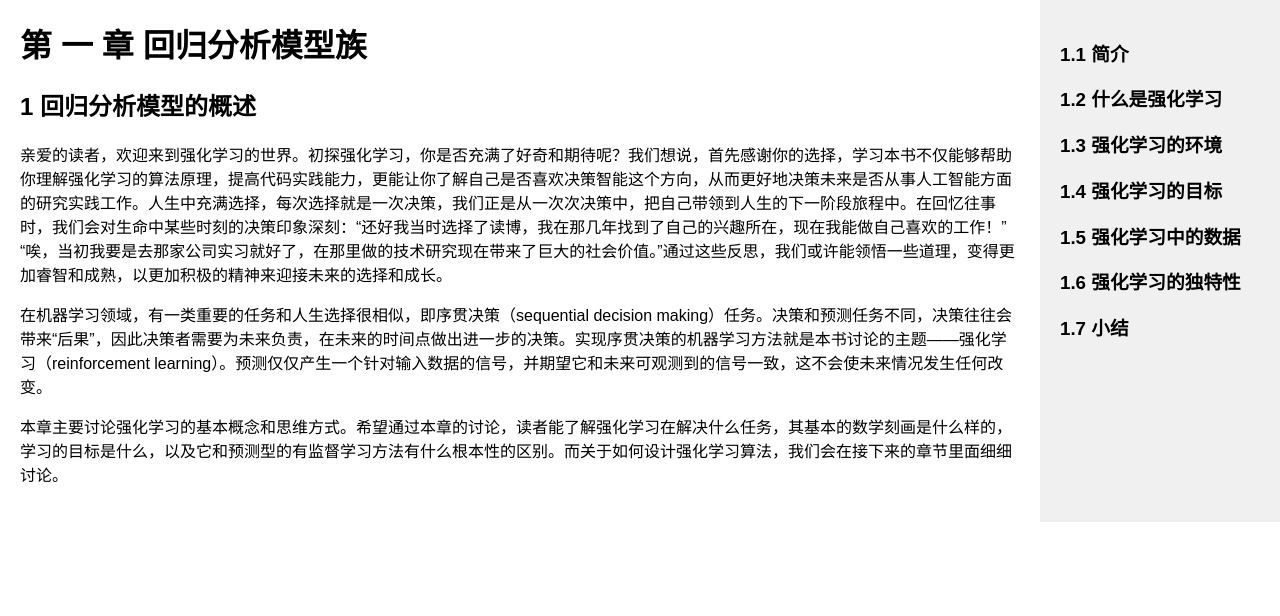
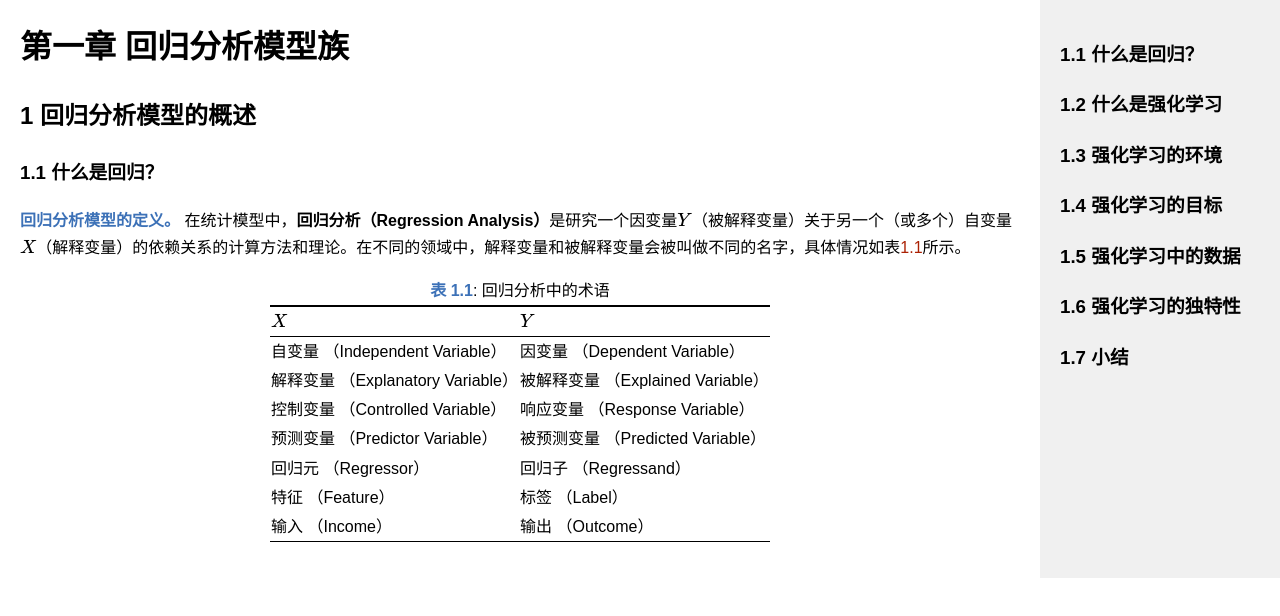
Before and after one commit to 21231114/data-mining, a plain HTML site: page static/chapter_1_section_1.html in a window 1280 px wide. Drawn offline with nearby package versions, Linux system fonts and the light colour scheme.

Commit message:
Add files via upload

```diff
--- a/static/chapter_1_section_1.html
+++ b/static/chapter_1_section_1.html
@@ -4,11 +4,24 @@
     <meta charset="UTF-8">
     <meta name="viewport" content="width=device-width, initial-scale=1.0">
     <title>回归分析模型族</title>
+    <!-- <script type="text/javascript" async src="https://cdn.jsdelivr.net/npm/mathjax@3/es5/tex-mml-chtml.js"></script>
+    <script>
+      document.addEventListener("DOMContentLoaded", function () {
+        MathJax.typesetPromise();
+      });
+    </script> -->
+    <script>MathJax = {tex: {inlineMath: [['$', '$'],['$$', '$$'], ['\\(', '\\)']]}}</script>
+    <script id="MathJax-script" async src="https://cdn.jsdelivr.net/npm/mathjax@3/es5/tex-chtml.js"></script>
     <style>
         body {
             display: flex;
             font-family: Arial, sans-serif;
             margin: 0; /* 去掉默认边距 */
+            line-height: 1.7;
+        }
+        a {
+            text-decoration: none;
+            color: inherit;
         }
         .content {
             flex: 5;
@@ -26,19 +39,52 @@
             display: flex; /* 确保内容和边栏在同一行 */
             width: 100%; /* 使其占满整个宽度 */
         }
+        .define-text {
+            font-weight: bold;
+            color: rgb(60, 113, 183);
+        }
     </style>
 </head>
 <body>
     <div class="integrity">
         <div class="content">
-            <h1>第 一 章 回归分析模型族</h1>
-            <h2>1 回归分析模型的概述</h2>
-            <p>亲爱的读者，欢迎来到强化学习的世界。初探强化学习，你是否充满了好奇和期待呢？我们想说，首先感谢你的选择，学习本书不仅能够帮助你理解强化学习的算法原理，提高代码实践能力，更能让你了解自己是否喜欢决策智能这个方向，从而更好地决策未来是否从事人工智能方面的研究实践工作。人生中充满选择，每次选择就是一次决策，我们正是从一次次决策中，把自己带领到人生的下一阶段旅程中。在回忆往事时，我们会对生命中某些时刻的决策印象深刻：“还好我当时选择了读博，我在那几年找到了自己的兴趣所在，现在我能做自己喜欢的工作！”“唉，当初我要是去那家公司实习就好了，在那里做的技术研究现在带来了巨大的社会价值。”通过这些反思，我们或许能领悟一些道理，变得更加睿智和成熟，以更加积极的精神来迎接未来的选择和成长。</p>
-            <p>在机器学习领域，有一类重要的任务和人生选择很相似，即序贯决策（sequential decision making）任务。决策和预测任务不同，决策往往会带来“后果”，因此决策者需要为未来负责，在未来的时间点做出进一步的决策。实现序贯决策的机器学习方法就是本书讨论的主题——强化学习（reinforcement learning）。预测仅仅产生一个针对输入数据的信号，并期望它和未来可观测到的信号一致，这不会使未来情况发生任何改变。</p>
-            <p>本章主要讨论强化学习的基本概念和思维方式。希望通过本章的讨论，读者能了解强化学习在解决什么任务，其基本的数学刻画是什么样的，学习的目标是什么，以及它和预测型的有监督学习方法有什么根本性的区别。而关于如何设计强化学习算法，我们会在接下来的章节里面细细讨论。</p>
+            <h1>第一章 回归分析模型族</h1>
+            <h2 id="part1">1 回归分析模型的概述</h2>
+            <h3>1.1 什么是回归？</h3>
+            <p><b class="define-text">回归分析模型的定义。 </b>在统计模型中，<b>回归分析（Regression Analysis）</b>是研究一个因变量$Y$（被解释变量）关于另一个（或多个）自变量$X$（解释变量）的依赖关系的计算方法和理论。在不同的领域中，解释变量和被解释变量会被叫做不同的名字，具体情况如<a href="#tab1">表<span style="color:rgb(171, 33, 4);">1.1</span>所示。</a></p>
+
+            <table id="tab1" style="border-collapse:collapse; width:50%; text-align: left; margin: 0 auto;">
+                <caption><span class="define-text">表 1.1</span>: 回归分析中的术语</caption>
+                <tr style="border-top:2px solid black; border-bottom:1px solid black;">
+                <th>$X$</th><th>$Y$</th>
+              </tr>
+              <tr>
+                <td>自变量 （Independent Variable）</td><td>因变量 （Dependent Variable）</td>
+              </tr>
+              <tr>
+                <td>解释变量 （Explanatory Variable）</td><td>被解释变量 （Explained Variable）</td>
+              </tr>
+              <tr>
+                <td>控制变量 （Controlled Variable）</td><td>响应变量 （Response Variable）</td>
+              </tr>
+              <tr>
+                <td>预测变量 （Predictor Variable）</td><td>被预测变量 （Predicted Variable）</td>
+              </tr>
+              <tr>
+                <td>回归元 （Regressor）</td><td>回归子 （Regressand）</td>
+              </tr>
+              <tr>
+                <td>特征 （Feature）</td><td>标签 （Label）</td>
+              </tr>
+              <tr style="border-bottom:1px solid black;">
+                <td>输入 （Income）</td><td>输出 （Outcome）</td>
+              </tr>
+            </table>
+
+            <p></p>
         </div>
         <div class="sidebar">
-            <h3>1.1 简介</h3>
+            <a href="#part1"><h3>1.1 什么是回归？</h3></a>
             <h3>1.2 什么是强化学习</h3>
             <h3>1.3 强化学习的环境</h3>
             <h3>1.4 强化学习的目标</h3>
```
